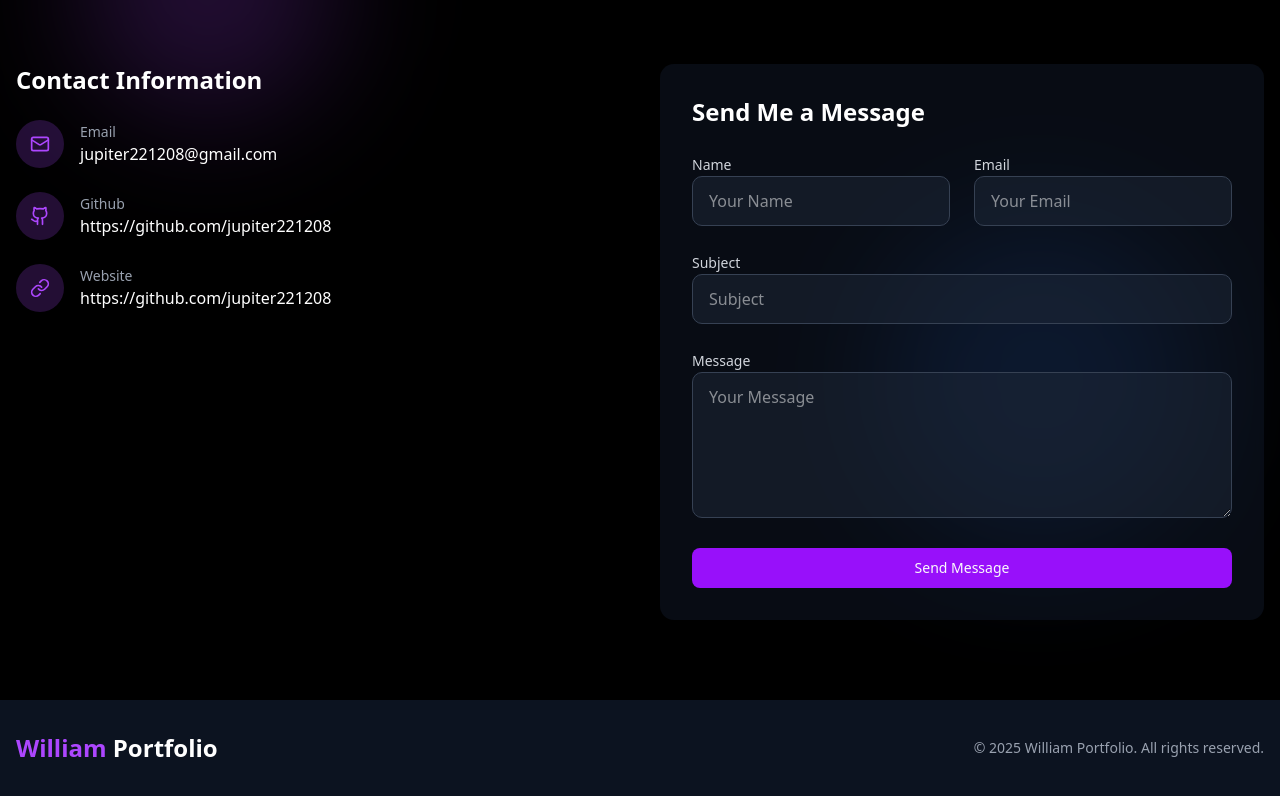
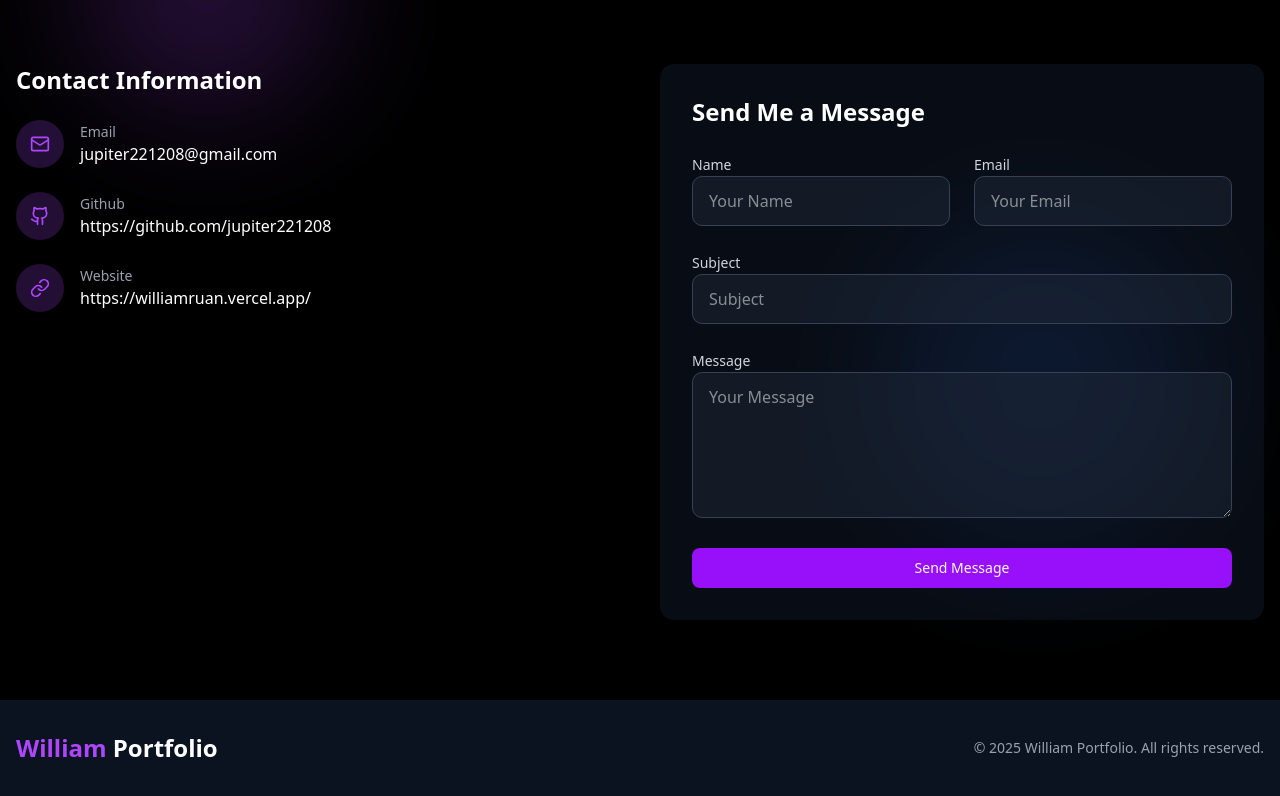
Before and after one commit to pauleangelanthony-crypto/portfolio-, a Next.js app: page / in a window 1280 px wide. Shown: the part 4396-5192 px from the top of the page. Built offline with nearby package versions, Linux system fonts and the light colour scheme.

Commit message:
update website url

```diff
--- a/app/page.tsx
+++ b/app/page.tsx
@@ -723,14 +723,14 @@ export default function Portfolio() {
                   <div>
                     <h4 className="text-gray-400 text-sm">Website</h4>
                     <motion.a
-                      key="github"
-                      href="https://github.com/jupiter221208"
+                      key="website"
+                      href="https://williamruan.vercel.app/"
                       target="_blank"
                       rel="noopener noreferrer"
                       whileHover={{ y: -5 }}
                       className="hover:text-purple-500 transition-colors font-medium"
                     >
-                      https://github.com/jupiter221208
+                      https://williamruan.vercel.app/
                     </motion.a>
                   </div>
                 </div>
```
